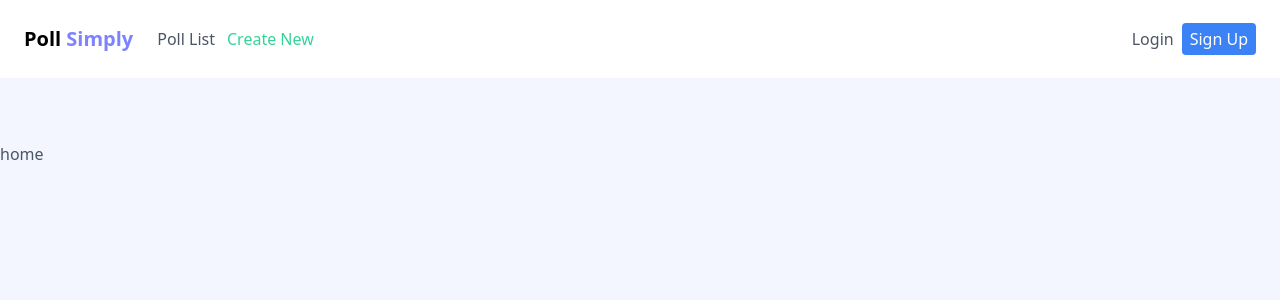
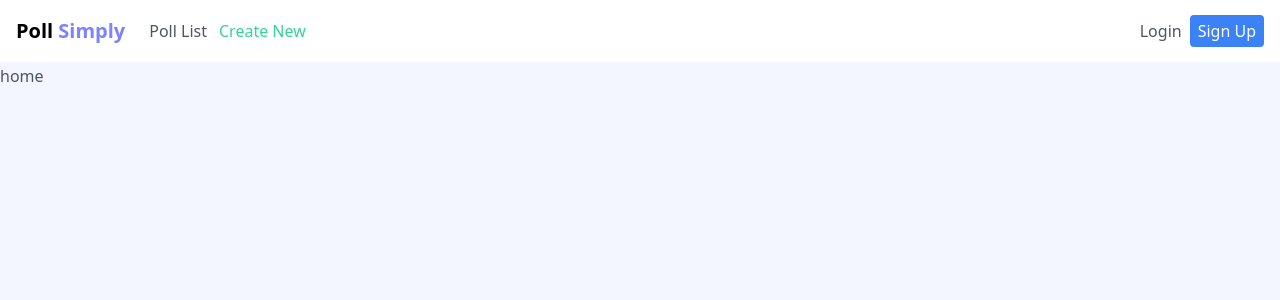
Before and after one commit to talieScript/polls-frontend, a Nuxt app: page / in a window 1280 px wide. Shown: the top 300 px of the page. Built offline with nearby package versions, Linux system fonts and the light colour scheme.

Commit message:
Fixed issue with small menu height

```diff
--- a/components/appHeader.vue
+++ b/components/appHeader.vue
@@ -1,5 +1,7 @@
 <template>
-  <nav class="flex items-center justify-between flex-wrap bg-teal p-6 bg-white">
+  <nav
+    class="flex items-center justify-between flex-wrap bg-teal p-3 sm:p-4 bg-white h-14 fixed w-full"
+  >
     <a
       href="/"
       class="w-30 w-xp font-bold text-xl justify-self-start text-black mr-6"
@@ -34,7 +36,6 @@
         'sm:items-center',
         'sm:w-auto',
         'sm:opacity-100',
-        'opacity-0',
       ]"
     >
       <div class="sm:flex-grow">
@@ -86,6 +87,7 @@ export default {
 <style lang="scss" scoped>
 .small-nav {
   height: 0;
+  opacity: 0;
   transition-duration: 0.5s, 0.3s;
   transition-property: height, opacity;
 
```
